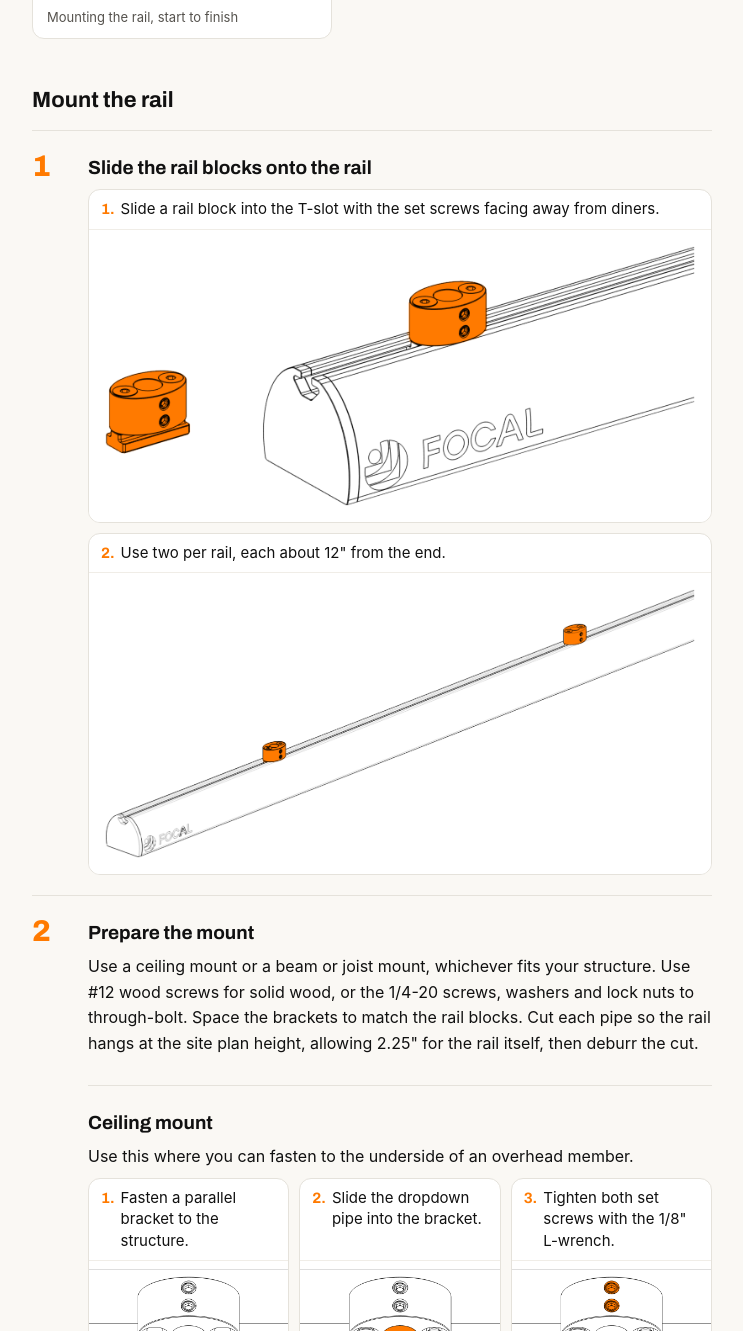
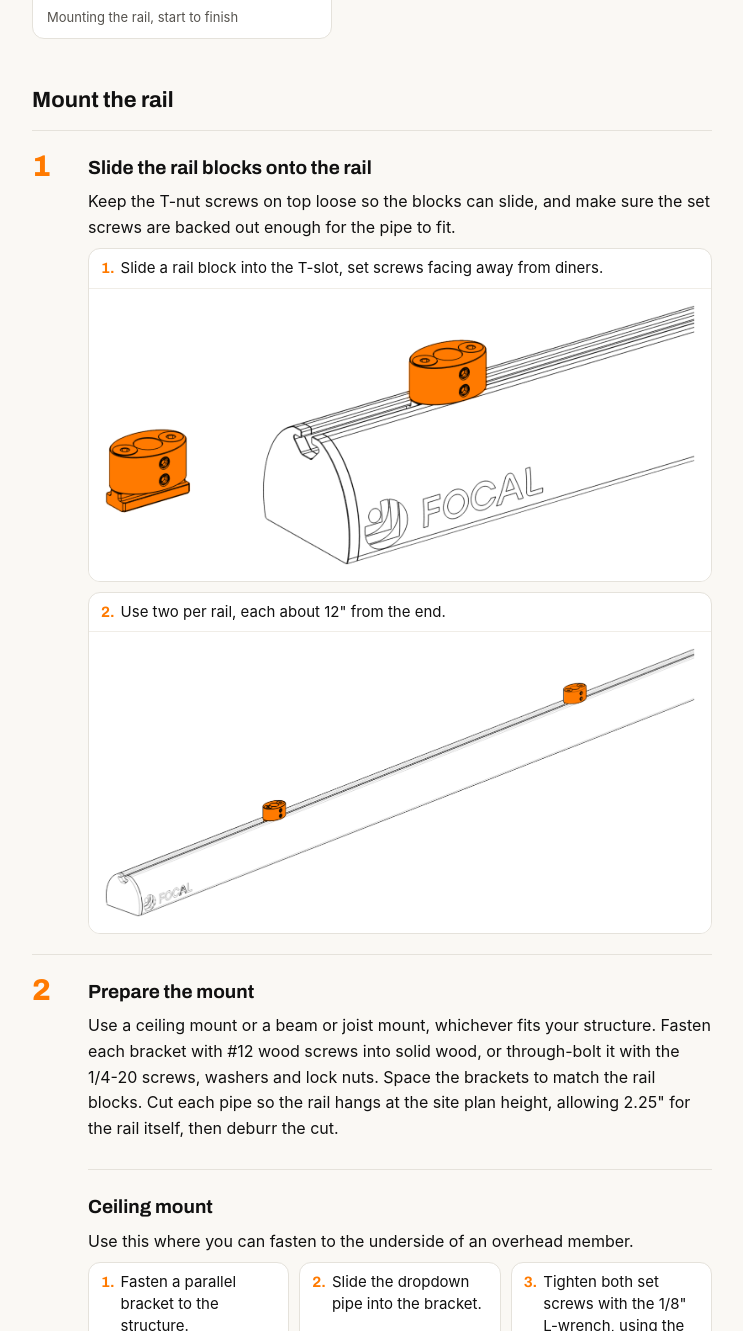
Before and after one commit to BeamT/external-docs, a Jekyll site: the page built from _guides/rail-installation.md, in a window 1280 px wide and 1400 px high, scrolled down 4475 px, cut to the strip 69-1400 px from the top of the window. Shown: the whole strip, without its empty margins (268-1011 px from the left). Built offline with Jekyll 4.4.1, drawn with Linux system fonts in a browser that asks for light colours; some web fonts are replaced; some of the changed text lies outside the part shown.

Commit message:
Update install guides, drop unused diagrams, and tidy step include
- Tighten wording in the install, rail and replace guides. Name the 2 mm hex wrench for the end cap screws, say "pull the string down firmly to release the heater", and use "full handle until they stop" for set screws.
- Add a rail-block prep note to the rail guide. It says to keep the T-nut screws loose and the set screws backed out.
- Refer to "Focal Control" instead of "the app" in the replace guide.
- Remove diagrams no guide references any more: the ctrl-*, ts-* and rail-03-ceiling-mount SVGs, plus duo-04-orient-lug.png and reg-03-empty-slot.png.
- Move the step.html usage comment to the top of the include. Set the img alt to empty, since each caption already sits next to its image.
- Move a CSS comment in style.css to sit above the rule it describes.

```diff
--- a/_guides/rail-installation.md
+++ b/_guides/rail-installation.md
@@ -108,17 +108,17 @@ Watch the full video once before you start. Refer to the step-by-step written in
 
 ## Mount the rail
 
-{% include step.html number="1" title="Slide the rail blocks onto the rail" captions="Slide a rail block into the T-slot with the set screws facing away from diners.|Use two per rail, each about 12\" from the end." diagram="rail-01-slide-block.png,rail-01-blocks-placed.png" %}
+{% include step.html number="1" title="Slide the rail blocks onto the rail" body="Keep the T-nut screws on top loose so the blocks can slide, and make sure the set screws are backed out enough for the pipe to fit." captions="Slide a rail block into the T-slot, set screws facing away from diners.|Use two per rail, each about 12\" from the end." diagram="rail-01-slide-block.png,rail-01-blocks-placed.png" %}
 
-{% include step.html number="2" title="Prepare the mount" body="Use a ceiling mount or a beam or joist mount, whichever fits your structure. Use #12 wood screws for solid wood, or the 1/4-20 screws, washers and lock nuts to through-bolt. Space the brackets to match the rail blocks. Cut each pipe so the rail hangs at the site plan height, allowing 2.25\" for the rail itself, then deburr the cut." %}
+{% include step.html number="2" title="Prepare the mount" body="Use a ceiling mount or a beam or joist mount, whichever fits your structure. Fasten each bracket with #12 wood screws into solid wood, or through-bolt it with the 1/4-20 screws, washers and lock nuts. Space the brackets to match the rail blocks. Cut each pipe so the rail hangs at the site plan height, allowing 2.25\" for the rail itself, then deburr the cut." %}
 
-{% include step.html variant="true" title="Ceiling mount" body="Use this where you can fasten to the underside of an overhead member." after="Repeat for the second mount, matching the drop length so the rail hangs level." captions="Fasten a parallel bracket to the structure.|Slide the dropdown pipe into the bracket.|Tighten both set screws with the 1/8\" L-wrench." diagram="rail-02a-screw-bracket.png,rail-02a-insert-pipe.png,rail-02a-set-screws.png" grid="3" %}
+{% include step.html variant="true" title="Ceiling mount" body="Use this where you can fasten to the underside of an overhead member." after="Repeat for the second mount, matching the drop length so the rail hangs level." captions="Fasten a parallel bracket to the structure.|Slide the dropdown pipe into the bracket.|Tighten both set screws with the 1/8\" L-wrench, using the full handle until they stop." diagram="rail-02a-screw-bracket.png,rail-02a-insert-pipe.png,rail-02a-set-screws.png" grid="3" %}
 
-{% include step.html variant="true" title="Beam or joist mount" body="Use this where the only solid surface is a vertical face, such as the side of a beam or joist." after="Repeat for the second mount, matching the drop length so the rail hangs level." captions="Drill a 25/64\" hole, at least 1/2\" deep, for the bracket's locating shaft.|Seat the shaft in the hole and fasten the bracket flat.|Slide the dropdown pipe into the bracket.|Tighten both set screws with the 1/8\" L-wrench." diagram="rail-02b-drill-hole.png,rail-02b-screw-bracket.png,rail-02b-insert-pipe.png,rail-02b-set-screws.png" grid="true" %}
+{% include step.html variant="true" title="Beam or joist mount" body="Use this where the only solid surface is a vertical face, such as the side of a beam or joist." after="Repeat for the second mount, matching the drop length so the rail hangs level." captions="Drill a 25/64\" hole, at least 1/2\" deep, for the bracket's locating shaft.|Seat the perpendicular bracket's shaft in the hole and fasten the bracket flat.|Slide the dropdown pipe into the bracket.|Tighten both set screws with the 1/8\" L-wrench, using the full handle until they stop." diagram="rail-02b-drill-hole.png,rail-02b-screw-bracket.png,rail-02b-insert-pipe.png,rail-02b-set-screws.png" grid="true" %}
 
-{% include step.html number="3" title="Attach the rail to the pipes" body="You'll need a second person. When it's up, make sure the pipes hang straight down and give the rail a shake to confirm it's solid." captions="Lift the rail up under the pipes.|Slide each block under its pipe, then lift so the pipe seats in the block.|Tighten the block's set screws with the 1/8\" L-wrench.|Tighten the two T-nut screws on top with the T30 L-wrench." diagram="rail-03-raise-rail.png,rail-03-rail-mounted.png,rail-03-set-screws.png+rail-03-tnut-screws.png" %}
+{% include step.html number="3" title="Attach the rail to the pipes" after="Make sure the pipes hang straight down and give the rail a shake to confirm it's solid." captions="Lift the rail up under the pipes with a second person.|Slide each block under its pipe, then lift so the pipe seats in the block.|Tighten the block's set screws with the 1/8\" L-wrench, using the full handle until they stop.|Tighten the two T-nut screws on top with the T30 L-wrench." diagram="rail-03-raise-rail.png,rail-03-rail-mounted.png,rail-03-set-screws.png+rail-03-tnut-screws.png" %}
 
-{% include step.html number="4" title="Re-check all set screws" body="Go back to every mount and re-tighten each set screw using the full length of the 1/8\" L-wrench handle until you cannot turn further."%}
+{% include step.html number="4" title="Re-check all set screws" body="Go back to every mount and re-tighten each set screw with the 1/8\" L-wrench, using the full handle until it stops."%}
 
 {% include warn.html text="Under-tightened set screws will allow the rail to drop under load." %}
 
--- a/_includes/step.html
+++ b/_includes/step.html
@@ -1,15 +1,15 @@
+{% comment %}diagram takes one filename, or several comma-separated. Several are
+numbered in order and stack; grid="true" lays them out two-up instead, grid="3" three-up. Join two
+with "+" (a.png+b.png) to put just that pair side by side. captions="A text|B text" gives
+each frame its own caption, in the same order as the images (pairs count as two).
+after="..." is text shown below the images.
+variant="true" marks an alternative to the step above: no number, aligned with its text.{% endcomment %}
 <div class="step{% if include.variant %} step-variant{% endif %}">
   {% unless include.variant %}<div class="step-num">{{ include.number }}</div>{% endunless %}
   <div class="step-body">
     <div class="step-title">{{ include.title }}</div>
     {% if include.body and include.body != "" %}<p>{{ include.body }}</p>{% endif %}
     {% if include.diagram %}
-    {% comment %}diagram takes one filename, or several comma-separated. Several are
-    numbered in order and stack; grid="true" lays them out two-up instead, grid="3" three-up. Join two
-    with "+" (a.png+b.png) to put just that pair side by side. captions="A text|B text" gives
-    each frame its own caption, in the same order as the images (pairs count as two).
-    after="..." is text shown below the images.
-    variant="true" marks an alternative to the step above: no number, aligned with its text.{% endcomment %}
     {% assign diagrams = include.diagram | split: "," %}
     {% assign captions = include.captions | split: "|" %}
     {% assign frame = 0 %}
@@ -22,7 +22,7 @@
     {% assign caption = captions[frame] | strip %}
     <figure class="step-figure">
       {% if caption != "" %}<figcaption>{{ caption }}</figcaption>{% endif %}
-      <img src="{{ site.baseurl }}/assets/diagrams/{{ d | strip }}" alt="{{ caption | escape }}" loading="lazy" onerror="this.replaceWith(Object.assign(document.createElement('div'),{className:'diagram-missing',textContent:'Diagram coming soon'}))">
+      <img src="{{ site.baseurl }}/assets/diagrams/{{ d | strip }}" alt="" loading="lazy" onerror="this.replaceWith(Object.assign(document.createElement('div'),{className:'diagram-missing',textContent:'Diagram coming soon'}))">
     </figure>
     {% assign frame = frame | plus: 1 %}
     {% endfor %}
--- a/assets/style.css
+++ b/assets/style.css
@@ -172,11 +172,11 @@ a { color: inherit; }
    caption carry the number over the image's corner instead. */
 .step-figures figcaption::before { content: counter(fig) "."; flex: none; color: var(--focal); font-family: var(--font-display); font-weight: 700; }
 .step-figures .step-figure:not(:has(figcaption))::before { content: counter(fig); position: absolute; top: 8px; left: 8px; width: 24px; height: 24px; border-radius: 50%; background: var(--focal); color: #fff; font-family: var(--font-display); font-weight: 700; font-size: 14px; line-height: 24px; text-align: center; }
-/* width: 0 + min-width: 100% keeps the caption from widening a fit-content frame */
 /* caption sits above its image, matching single-image steps where the text
    comes first. In a row, the caption grows so images start at the same height
    even when one caption wraps to more lines than its neighbour. */
 .step-figure:has(figcaption) { display: flex; flex-direction: column; }
+/* width: 0 + min-width: 100% keeps the caption from widening a fit-content frame */
 .step-figure figcaption { display: flex; flex: 1 0 auto; gap: 6px; align-items: baseline; width: 0; min-width: 100%; box-sizing: border-box; font-size: 15px; line-height: 1.45; padding: 8px 12px; border-bottom: 1px solid var(--line-soft); }
 .step-body .step-after { margin: 12px 0 0; }
 /* variant: an alternative to the step above it. No number of its own; the
```
Also changed, not shown: _guides/install-heaters.md (+3 -3 lines), _guides/replace-heaters.md (+4 -4 lines), assets/diagrams/ctrl-01-schedule.svg (deleted), assets/diagrams/ctrl-02-save.svg (deleted), assets/diagrams/ctrl-03-heat-levels.svg (deleted), assets/diagrams/ctrl-04-select-heater.svg (deleted), assets/diagrams/ctrl-05-adjust-side.svg (deleted), assets/diagrams/duo-04-orient-lug.png (deleted), assets/diagrams/rail-03-ceiling-mount.svg (deleted), assets/diagrams/reg-03-empty-slot.png (deleted), assets/diagrams/ts-01-offline-power.svg (deleted), assets/diagrams/ts-02-offline-wifi.svg (deleted), assets/diagrams/ts-03-no-power.svg (deleted).
